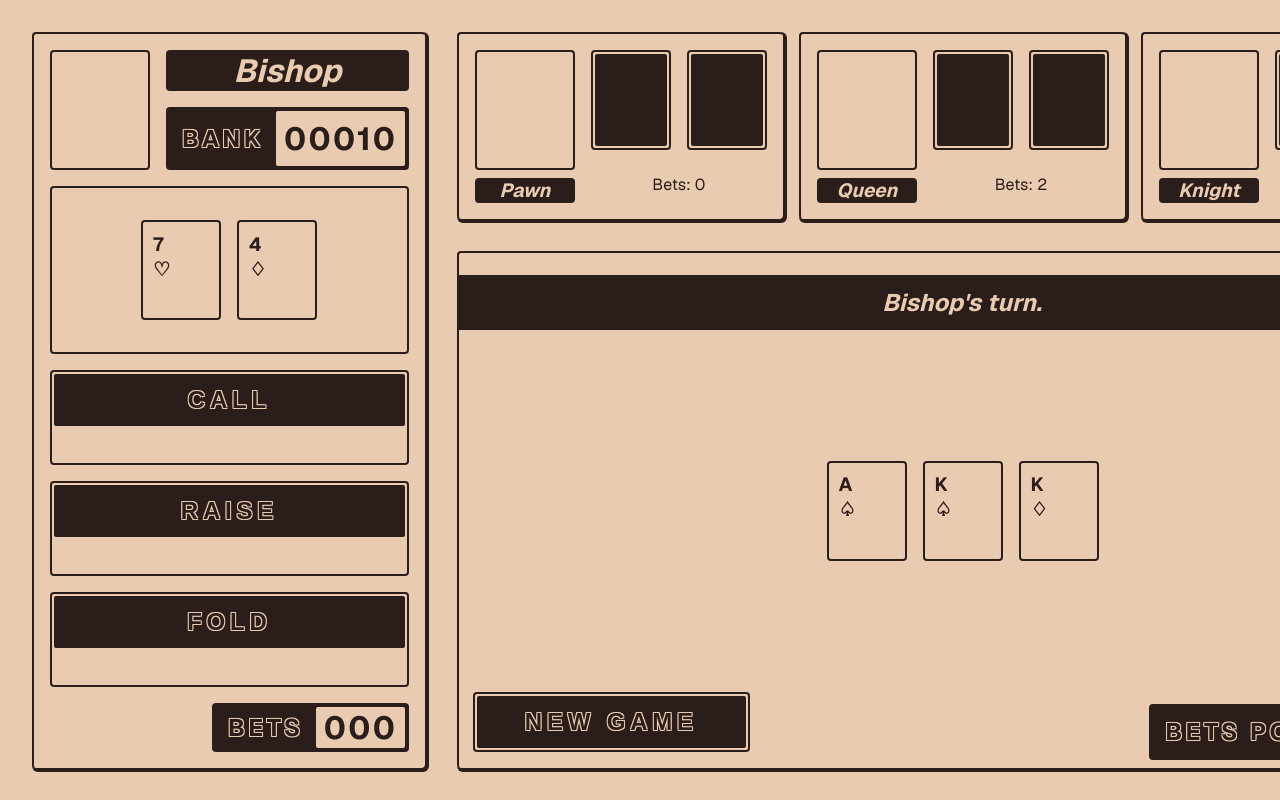
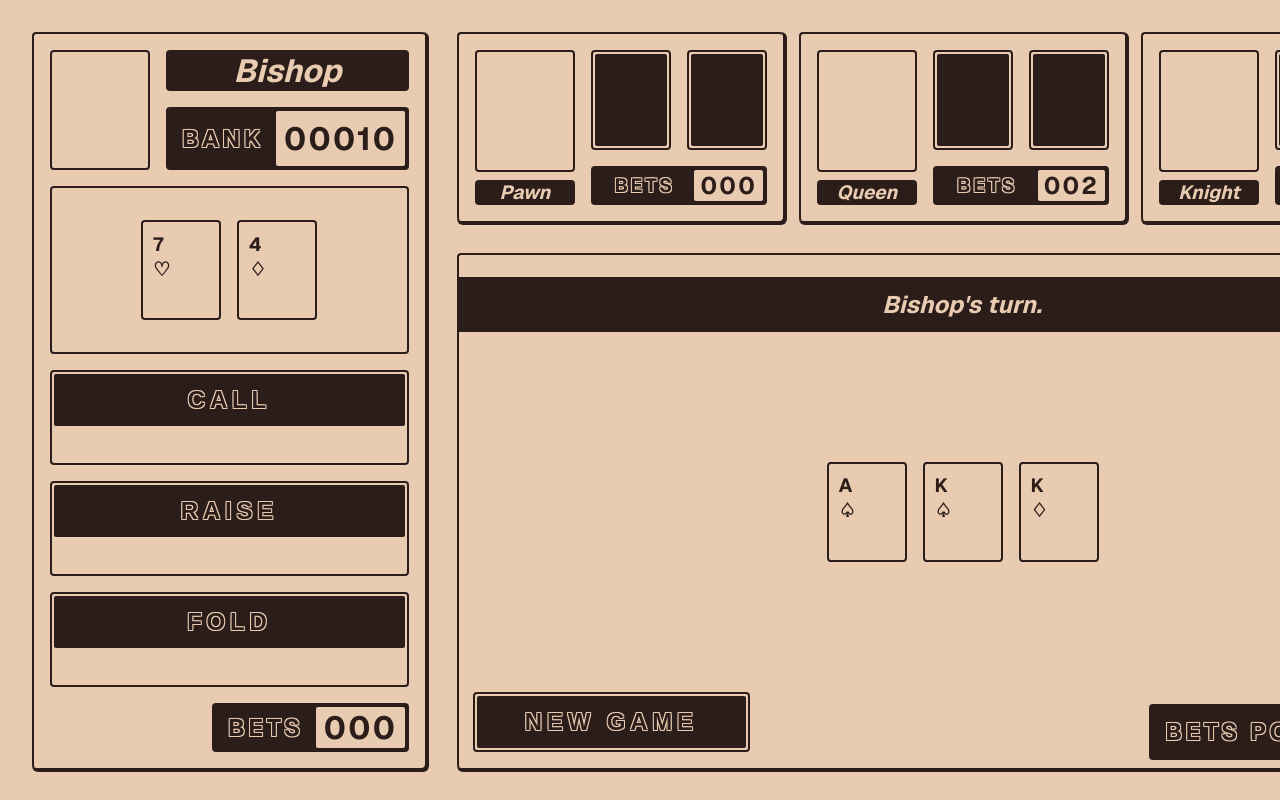
Before and after one commit to AnyCoffeeMilk/texas_holdem, a Next.js app: page / in a window 1280 px wide. Built offline with nearby package versions, Linux system fonts and the light colour scheme.

Commit message:
opponent style update

```diff
--- a/app/_components/Opponent.jsx
+++ b/app/_components/Opponent.jsx
@@ -27,7 +27,12 @@
                     {cardsMap}
                 </div>
                 <div className={styles.betsArea}>
-                    Bets: {bets}
+                    <div className={styles.label}>
+                        BETS
+                    </div>
+                    <div className={styles.currency}>
+                        {bets.toString().padStart(3, "0")}
+                    </div>
                 </div>
             </div>
         </div>
--- a/app/_components/_styles/opponent.module.css
+++ b/app/_components/_styles/opponent.module.css
@@ -50,6 +50,33 @@
 
 .betsArea {
     width: 100%;
-    text-align: center;
-    padding: 0.5em;
+    display: flex;
+    padding: 0.25em;
+    align-items: stretch;
+    font-weight: bold;
+    background-color: var(--prime-dark);
+    border-radius: 4px;
 }
+
+.label {
+    flex: 1;
+    display: flex;
+    align-items: center;
+    justify-content: center;
+    font-size: larger;
+    letter-spacing: 0.15em;
+    padding: 0 0.5em;
+    color: var(--prime-dark);
+    text-shadow: -1px -1px 0 var(--prime-light), 1px -1px 0 var(--prime-light), -1px 1px 0 var(--prime-light), 1px 1px 0 var(--prime-light);
+}
+
+.currency {
+    display: flex;
+    align-items: center;
+    border-radius: 2px;
+    padding: 0 0.25em;
+    color: var(--prime-dark);
+    font-size: x-large;
+    letter-spacing: 2px;
+    background-color: var(--prime-light);
+}
```
